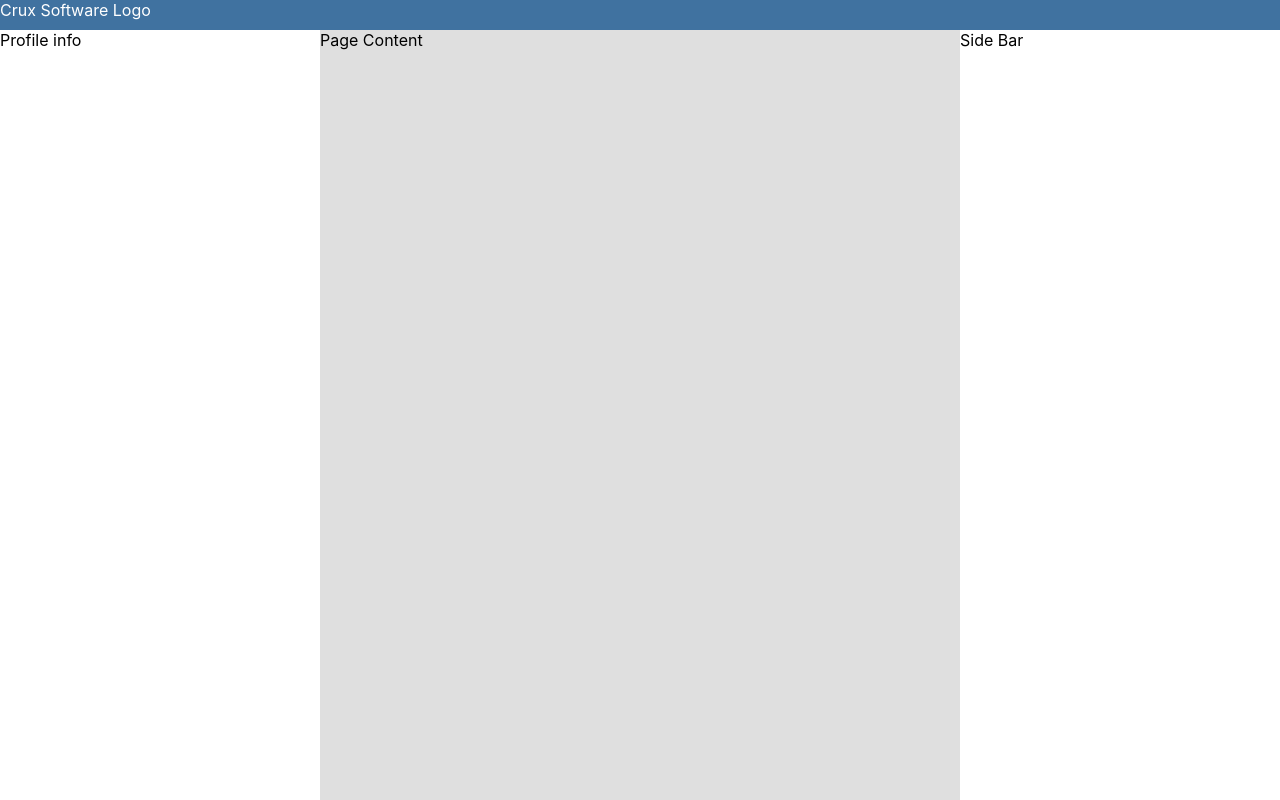
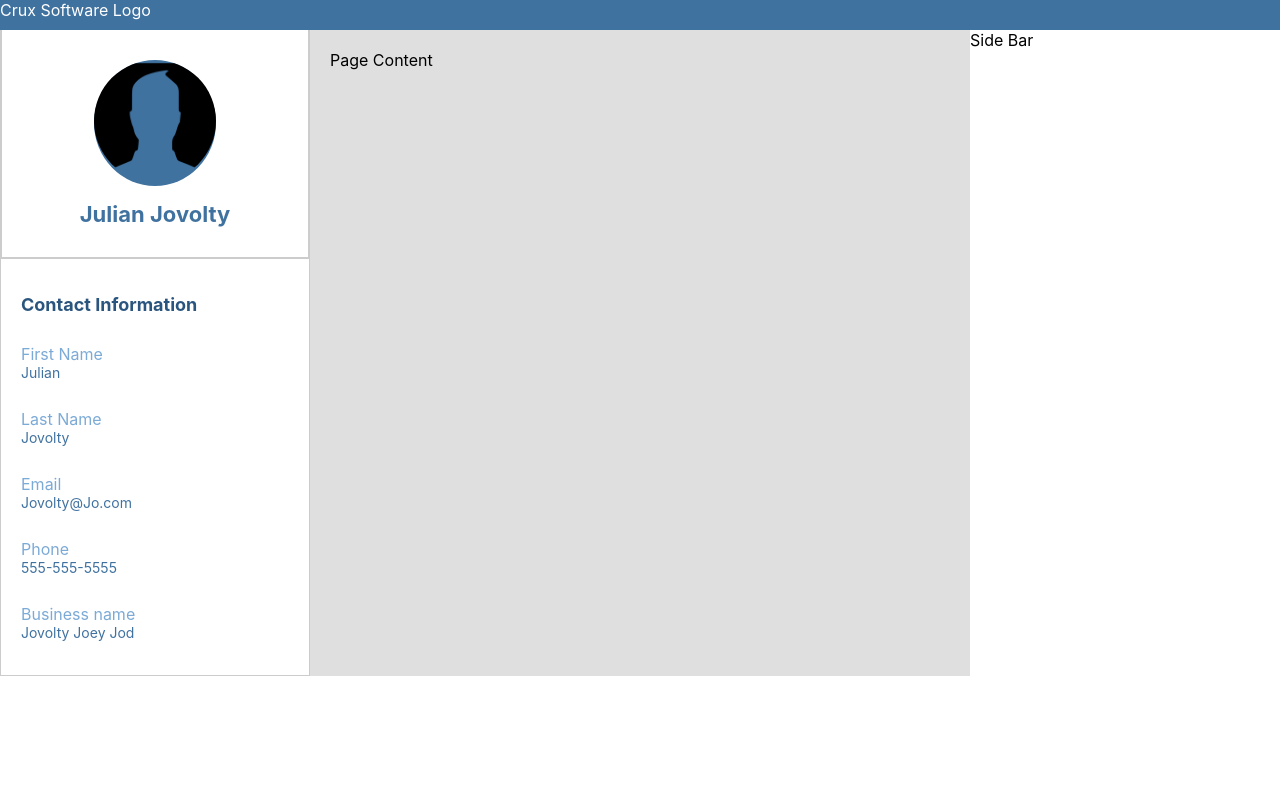
Before and after one commit to colinah/crm-dev, a React (Create React App) app in the folder crm/: page / in a window 1280 px wide. Shown: the top 800 px of the page. Built offline with nearby package versions, Linux system fonts and the light colour scheme.

Commit message:
Finished profile side

```diff
--- a/crm/src/App.js
+++ b/crm/src/App.js
@@ -1,5 +1,6 @@
 import React from 'react';
 import Banner from './containers/Banner/Banner';
+import Profile from './components/Profile/Profile';
 import classes from './App.module.scss';
 
 
@@ -11,9 +12,9 @@ function App() {
       </div>
       <div className={classes.PageContainer}>
         <div className={classes.ProfileContainer}>
-          <div>Profile info</div>
+          <Profile />
         </div>
-        <div className={classes.ContentContainer}>
+        <div className={classes.ContentContainer} style={{padding: '20px'}}>
           <div>Page Content</div>
         </div>
         <div className={classes.SideBarContainer}>
--- a/crm/src/App.module.scss
+++ b/crm/src/App.module.scss
@@ -12,19 +12,16 @@
 }
 
 .ProfileContainer {
-    height: 1000px;
     flex: 1;
     background-color: map-get($map: $color, $key: background-light);
 }
 
 .ContentContainer {
-    height: 1000px;
     flex: 2;
     background-color: map-get($map: $color, $key: background-grey);
 }
 
 .SideBarContainer {
-    height: 1000px;
     flex: 1;
     background-color: map-get($map: $color, $key: background-light);
 }
--- /dev/null
+++ b/crm/src/components/Profile/Image/ProfileImage.js
@@ -0,0 +1,16 @@
+import React from 'react';
+
+import classes from './ProfileImage.module.scss'
+
+const profileImg = require('../../../assets/profileImage.png')
+
+
+const profileImage = () => {
+    return (
+        <div className={classes.Container}>
+            <img src={profileImg} alt='User' className={classes.Image} />
+        </div>
+    )
+}
+
+export default profileImage
--- /dev/null
+++ b/crm/src/components/Profile/Image/ProfileImage.module.scss
@@ -0,0 +1,15 @@
+@import '../../../variables';
+
+.Container {
+    width: 100%;
+    background-color: map-get($map: $color, $key: primary);
+    display: inline-block;
+    position: relative;
+    border-radius: 50%;
+}
+
+.Image{
+    border-radius: 50%;
+    width: 100%;
+    height:100%;
+}
--- a/crm/src/components/Profile/Info/Info.js
+++ b/crm/src/components/Profile/Info/Info.js
@@ -0,0 +1,33 @@
+import React from 'react';
+import classes from './Info.module.scss';
+
+const info = () => {
+    return (
+        <div className={classes.InfoContainer}>
+            <h2 className={classes.InfoTitle}>Contact Information</h2>
+            <div className={classes.InfoGroup}>
+                <div className={classes.InfoContentTitle}>First Name</div>
+                <div className={classes.InfoContent}>Julian</div>
+            </div>
+            <div className={classes.InfoGroup}>
+                <div className={classes.InfoContentTitle}>Last Name</div>
+                <div className={classes.InfoContent}>Jovolty</div>
+            </div>
+            <div className={classes.InfoGroup}>
+                <div className={classes.InfoContentTitle}>Email</div>
+                <div className={classes.InfoContent}>Jovolty@Jo.com</div>
+            </div>
+            <div className={classes.InfoGroup}>
+                <div className={classes.InfoContentTitle}>Phone</div>
+                <div className={classes.InfoContent}>555-555-5555</div>
+            </div>
+            <div className={classes.InfoGroup}>
+                <div className={classes.InfoContentTitle}>Business name</div>
+                <div className={classes.InfoContent}>Jovolty Joey Jod</div>
+            </div>
+
+        </div>
+    )
+}
+
+export default info;
--- a/crm/src/components/Profile/Info/Info.module.scss
+++ b/crm/src/components/Profile/Info/Info.module.scss
@@ -0,0 +1,29 @@
+@import '../../../variables';
+
+.InfoContainer {
+ border: 1px solid map-get($map: $color, $key: border);
+ border-top: none;
+ padding: 20px;
+}
+
+.InfoTitle {
+    font-size: 18px;
+    color: map-get($map: $color, $key: text-dark);
+}
+
+.InfoGroup {
+    padding: 14px;
+    padding-left: 0;
+
+}
+
+.InfoContentTitle {
+    font-size: 16px;
+    color: map-get($map: $color, $key: text-light )
+
+}
+
+.InfoContent {
+    font-size: 14px;
+    color: map-get($map: $color, $key: text-main )
+}
--- a/crm/src/components/Profile/Profile.js
+++ b/crm/src/components/Profile/Profile.js
@@ -0,0 +1,14 @@
+import React from 'react';
+import User from './User/User';
+import Info from './Info/Info';
+
+const profile = () => {
+    return (
+        <div>
+            <User />
+            <Info />
+        </div>
+    )
+}
+
+export default profile;
--- a/crm/src/components/Profile/User/User.js
+++ b/crm/src/components/Profile/User/User.js
@@ -1,9 +1,16 @@
 import React from 'react';
+import ProfileImage from '../Image/ProfileImage';
+import classes from './User.module.scss'
 
 const user = () => {
     return (
-        <div>
-            User
+        <div className={classes.UserContainer}>
+            <div className={classes.ImageContainer}>
+                <ProfileImage />
+            </div>
+            <div className={classes.NameContainer}>
+                <h1 className={classes.Name}>Julian Jovolty</h1>
+            </div>
         </div>
     )
 }
--- a/crm/src/components/Profile/User/User.module.scss
+++ b/crm/src/components/Profile/User/User.module.scss
@@ -0,0 +1,25 @@
+@import "../../../variables";
+
+.UserContainer {
+    border: 2px solid map-get($map: $color, $key: border);
+    border-top: none;
+    height: 100%;
+    padding-top: 30px;
+}
+
+.ImageContainer {
+    height: 40%;
+    width: 40%;
+    margin: 0 auto;
+}
+
+.NameContainer {
+    width: 100%;
+    margin-bottom: 30px;
+}
+
+.Name {
+    color: map-get($map: $color, $key: primary);
+    font-size: 22px;
+    text-align: center;
+}
```
Also changed, not shown: crm/src/assets/profileImage.png (added), crm/src/components/Profile/Image/Image.js (deleted), crm/src/components/Profile/Image/Picture.png (added).
